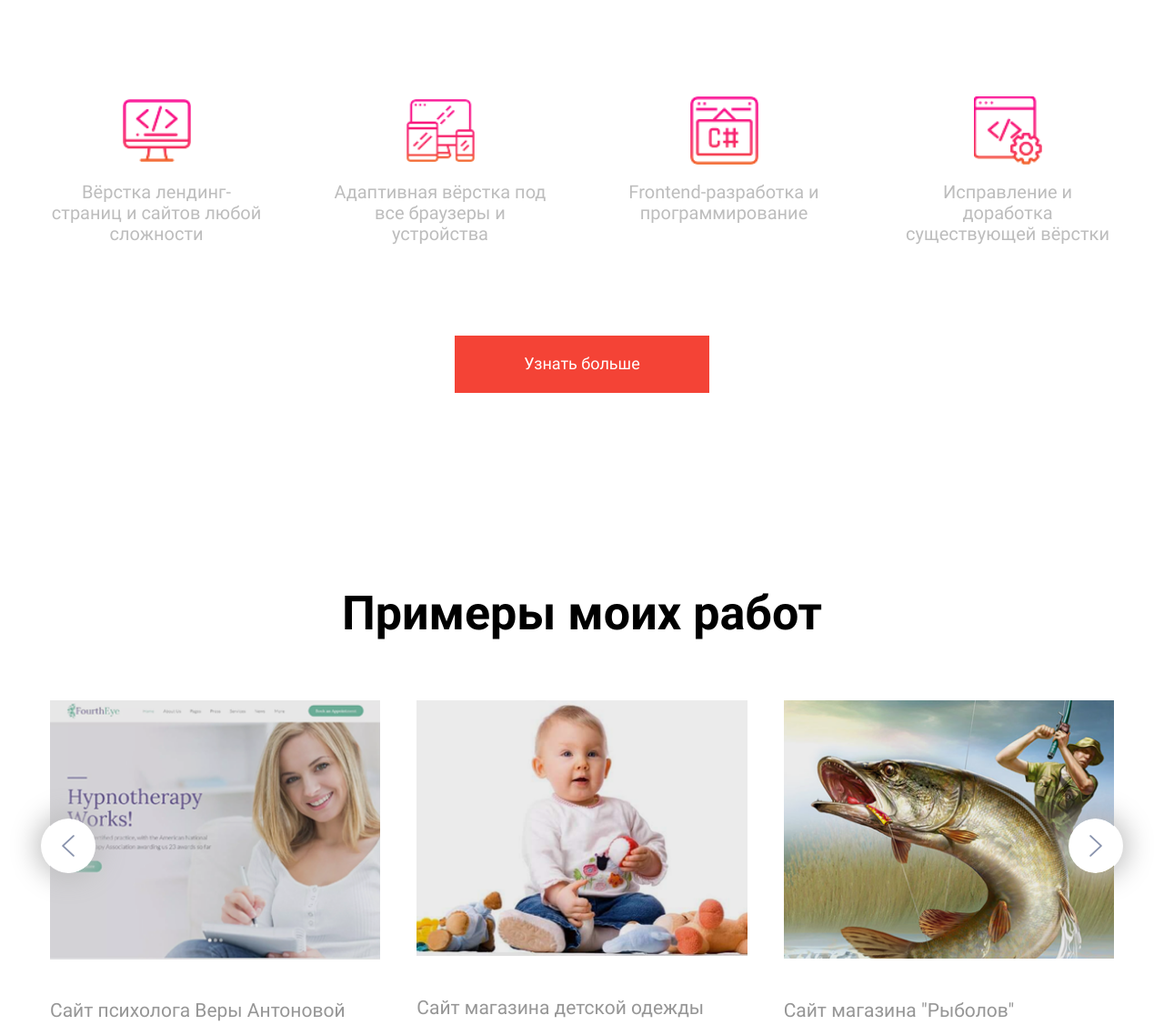
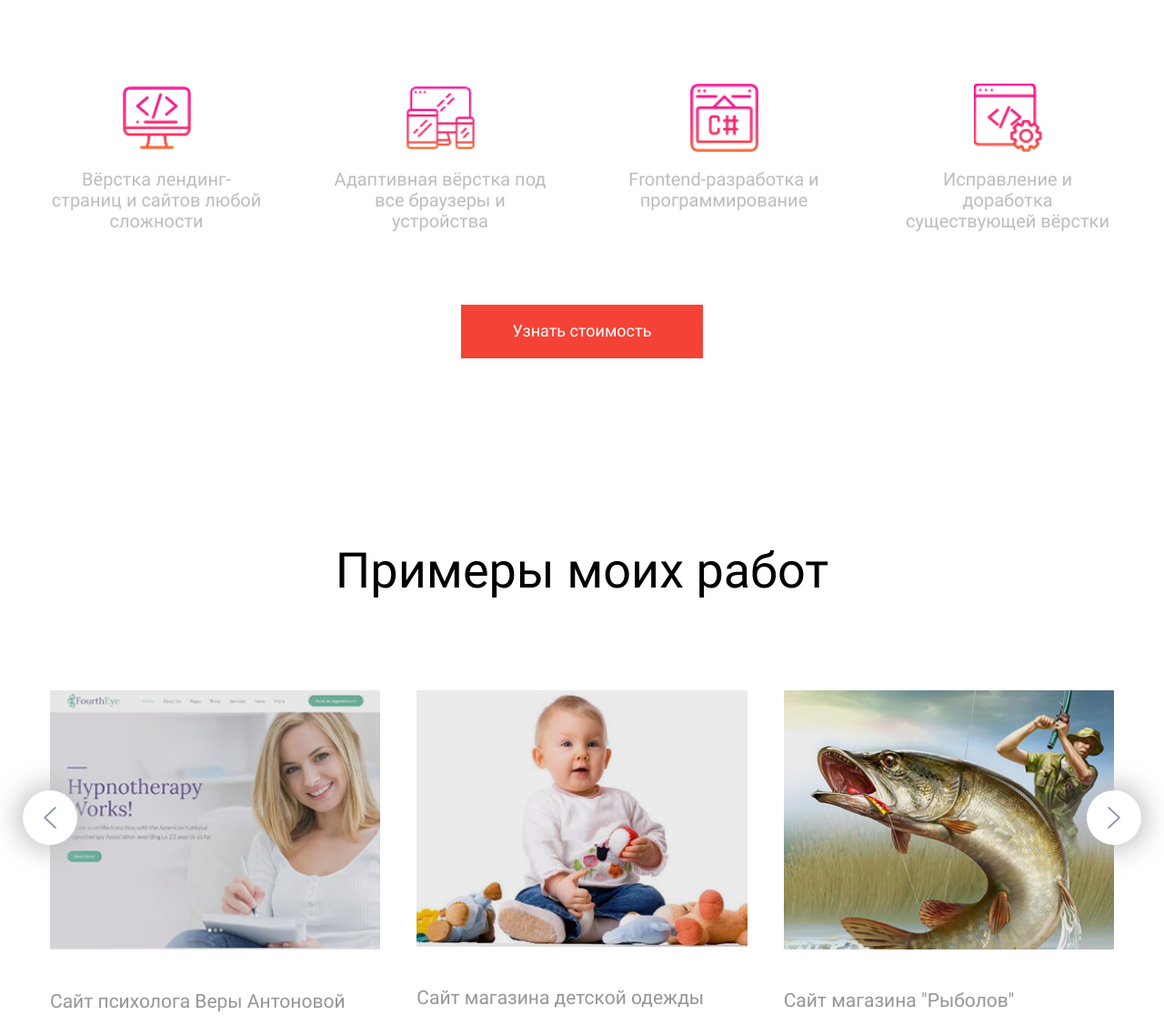
Before and after one commit to KseniyaKam/dmitryalekseev, a plain HTML site: page index.html in a window 1280 px wide. Shown: the part 920-2047 px from the top of the page at 91% size. Drawn offline with Linux system fonts and the light colour scheme; a web font is replaced by a local one.

Commit message:
init commit

```diff
--- a/css/style.css
+++ b/css/style.css
@@ -1,8 +1,8 @@
 @font-face {
 	font-family: 'Roboto';
 	src:local('Roboto'), local('Roboto-Regular'),
-		url('../fonts/Roboto-Regular.woff2') format('woff2'),
-	   	url('../fonts/Roboto-Regular.woff') format('woff'),
+		url('../fonts/roboto/Roboto-Regular.woff2') format('woff2'),
+	   	url('../fonts/roboto/Roboto-Regular.woff') format('woff');
 	font-style: normal;
 	font-weight: 400;
 	font-display: swap;
@@ -11,8 +11,8 @@
 @font-face {
 	font-family: 'Roboto';
 	src:local('Roboto'), local('Roboto-Bold'),
-		url('../fonts/Roboto-Bold.woff2') format('woff2'),
-	   	url('../fonts/Roboto-Bold.woff') format('woff'),
+		url('../fonts/roboto/Roboto-Bold.woff2') format('woff2'),
+	   	url('../fonts/roboto/Roboto-Bold.woff') format('woff');
 	font-style: normal;
 	font-weight: 700;
 	font-display: swap;
@@ -21,45 +21,12 @@
 @font-face {
 	font-family: 'Roboto';
 	src:local('Roboto'), local('Roboto-Black'),
-		url('../fonts/Roboto-Black.woff2') format('woff2'),
-	   	url('../fonts/Roboto-Black.woff') format('woff'),
+		url('../fonts/roboto/Roboto-Black.woff2') format('woff2'),
+	   	url('../fonts/roboto/Roboto-Black.woff') format('woff');
 	font-style: normal;
 	font-weight: 900;
 	font-display: swap;
 }
-
-@font-face {
-	font-family: 'Roboto';
-	src:url('../fonts/roboto-v20-latin-900.woff2') format('woff2'),
-	   	url('../fonts/roboto-v20-latin-900.woff') format('woff'),
-	font-style: normal;
-	font-weight: 900;
-	font-display: swap;
-}
-
-
-@font-face {
-  font-family: 'Roboto';
-  font-style: normal;
-  font-weight: 400;
-  font-display: swap;
-  src: local('Roboto'), local('Roboto-Regular'),
-       url('../fonts/roboto/roboto-v20-latin_cyrillic-regular.woff2') format('woff2'),
-       url('../fonts/roboto/roboto-v20-latin_cyrillic-regular.woff') format('woff');
-}
-
-
-@font-face {
-  font-family: 'Roboto';
-  font-style: normal;
-  font-weight: 700;
-  font-display: swap;
-  src: local('Roboto Bold'), local('Roboto-Bold'),
-       url('../fonts/roboto/roboto-v20-latin_cyrillic-700.woff2') format('woff2'),
-       url('../fonts/roboto/roboto-v20-latin_cyrillic-700.woff') format('woff');
-}
-
-
 
 html, body{
 	min-height: 100%;
@@ -79,6 +46,7 @@ body{
 	-moz-osx-font-smoothing: grayscale;
 	-webkit-text-size-adjust: none;
 	font-family: 'Roboto';
+	font-weight: 400;
 }
 
 * {
@@ -174,12 +142,12 @@ a {
 
 .container-block-head__title, .mades-block-head__title {
 	text-align: center;
-	margin: 20px 0;
+	margin: 10px 0;
 }
 
 .container-block-head__title {
-	font-size: 52px;
-	margin-bottom: 65px;
+	font-size: 54px;
+    margin-bottom: 100px;
 }
 
 .swiper-all-container {
@@ -211,38 +179,25 @@ a {
 }
 
 
+.slider-arrow-left {
+    position: absolute;
+    top: 90px;
+    left: -50px;
+}
+
+.slider-arrow-right {
+	transform: rotate(180deg);
+    top: 90px;
+    right: -50px;
+}
+
 .slider-arrow {
 	background-image: url(../img/arrow.png);
 	background-repeat: no-repeat;
+	position: absolute;
 
 	height: 60px;
     width: 60px;
-
-    position: absolute;
-    top: 110px;
-    left: -30px;
-
-    border-radius: 100px;
-	box-shadow: 0 0 30px 5px #bdbdbd;
-
-	margin: 20px;
-
-	cursor: pointer;
-
-	z-index: 2;
-}
-
-.slider-arrow-right {
-	background-image: url(../img/arrow.png);
-	background-repeat: no-repeat;
-	transform: scale(-1, 1);
-
-	height: 60px;
-    width: 60px;
-
-    position: absolute;
-    top: 110px;
-    right: -30px;
 
     border-radius: 100px;
 	box-shadow: 0 0 30px 5px #bdbdbd;
@@ -514,7 +469,7 @@ a {
 }
 
 .btn--red{
-	padding: 20px 75px;
+	padding: 18px 70px;
 	margin-top: 15px;
 	display: inline-block;
 	background-color: #f44336;
@@ -535,7 +490,8 @@ a {
 }
 
 .bottom-section-btn {
-	margin: 100px auto 0;
+	margin: 80px auto 0;
+    padding: 18px 56px;
 }
 
 .contact-item__link {
@@ -588,16 +544,16 @@ a {
 }
 
 .top-section__pic{
-	width: 488px;
-    transform: translateX(124px);
-
+	width: 424px;
+    transform: translateX(68px);
+    filter: drop-shadow(14px -8px 16px #0000008f);
 }
 
 .top-section__title{
 	color: #1f1f24;
 	margin: 0;
 	font-weight: 900;
-	font-size: 75px;
+	font-size: 80px;
 }
 
 .top-section__subtitle{
--- a/index.html
+++ b/index.html
@@ -76,13 +76,13 @@
 						Исправление и доработка существующей вёрстки
 					</li>
 				</ul>
-				<a class="btn btn--red bottom-section-btn js-scroll-link" href="#about">Узнать больше</a>
+				<a class="btn btn--red bottom-section-btn js-scroll-link" href="#about">Узнать стоимость</a>
 		</section>
 		<section class="fixed-container slider-container">
 			<h2 class="container-block-head__title">Примеры моих работ</h2>
 			<div class="swiper-all-container">
-				<div class="slider-arrow"></div>
-				<div class="slider-arrow-right"></div>
+				<div class="slider-arrow slider-arrow-left"></div>
+				<div class="slider-arrow slider-arrow-right"></div>
 				<div class="swiper-container">
 					<div class="swiper-wrapper">
 						<div class="swiper-card swiper-item__pic swiper-slide">
--- a/js/script.js
+++ b/js/script.js
@@ -1,7 +1,7 @@
 let mySwiper = new Swiper('.swiper-container', {
 	loop: true,
 	slidesPerView: 1,
-	spaceBetween: 10,
+	spaceBetween: 15,
 	navigation: {
     nextEl: '.slider-arrow-right',
     prevEl: '.slider-arrow',
```
Also changed, not shown: fonts/roboto/roboto-v20-latin-900.woff (deleted), fonts/roboto/roboto-v20-latin-900.woff2 (deleted), fonts/roboto/roboto-v20-latin_cyrillic-700.woff (deleted), fonts/roboto/roboto-v20-latin_cyrillic-700.woff2 (deleted), fonts/roboto/roboto-v20-latin_cyrillic-700italic.woff (deleted), fonts/roboto/roboto-v20-latin_cyrillic-700italic.woff2 (deleted), fonts/roboto/roboto-v20-latin_cyrillic-italic.woff (deleted), fonts/roboto/roboto-v20-latin_cyrillic-italic.woff2 (deleted), fonts/roboto/roboto-v20-latin_cyrillic-regular.woff (deleted), fonts/roboto/roboto-v20-latin_cyrillic-regular.woff2 (deleted), img/man.png.
